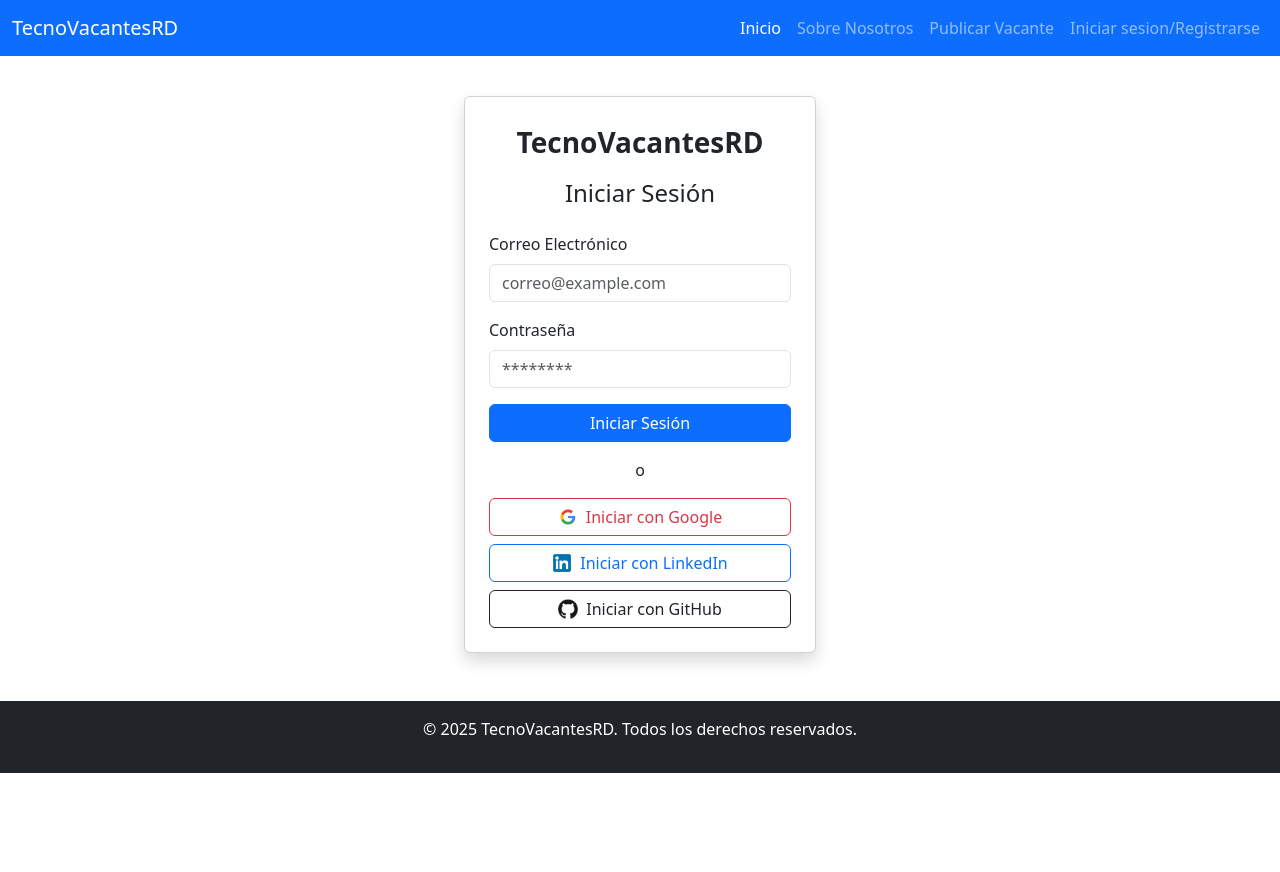
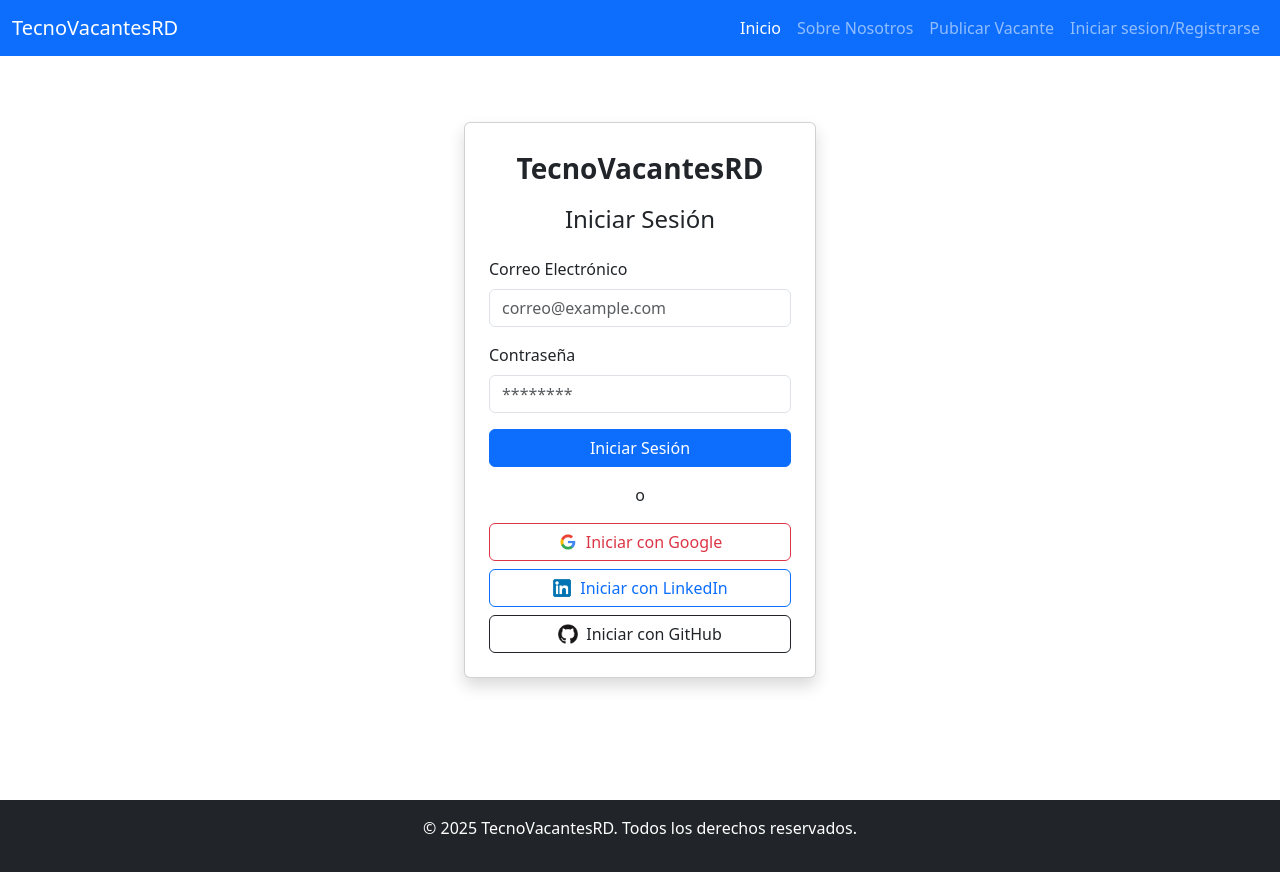
Before and after one commit to Andersonpolanco1/TecnoVacantesRD.App, a Next.js app: page /auth/login in a window 1280 px wide. Before the commit the page ends 800 px from the top, so only its background shows below. Built offline with nearby package versions, Linux system fonts and the light colour scheme.

Commit message:
Fix bug login screen

```diff
--- a/src/app/auth/login/page.tsx
+++ b/src/app/auth/login/page.tsx
@@ -21,7 +21,7 @@ export default function LoginCard() {
   };
 
   return (
-    <div className="d-flex justify-content-center align-items-center">
+    <div className="d-flex justify-content-center align-items-center vh-100">
       <div className="card p-4 shadow" style={{ width: "22rem" }}>
         <p className="fs-3 text-center fw-bold">TecnoVacantesRD</p>
         <h4 className="text-center mb-4">Iniciar Sesión</h4>
--- a/src/app/layout.tsx
+++ b/src/app/layout.tsx
@@ -62,13 +62,12 @@ export default function RootLayout({
           </div>
         </nav>
 
-        {/* Contenido principal */}
-        <div className="container mt-5 pt-5">{children}</div>
-
-        {/* Pie de página */}
-        <footer className="bg-dark text-white text-center py-3 mt-5">
-          <p>&copy; 2025 TecnoVacantesRD. Todos los derechos reservados.</p>
-        </footer>
+        <div className="d-flex flex-column min-vh-100">
+          <main className="flex-grow-1">{children}</main>
+          <footer className="bg-dark text-white text-center py-3">
+            <p>&copy; 2025 TecnoVacantesRD. Todos los derechos reservados.</p>
+          </footer>
+        </div>
 
         {/* Scripts de Bootstrap */}
         <script src="https://cdn.jsdelivr.net/npm/bootstrap@5.3.0-alpha1/dist/js/bootstrap.bundle.min.js"></script>
```
